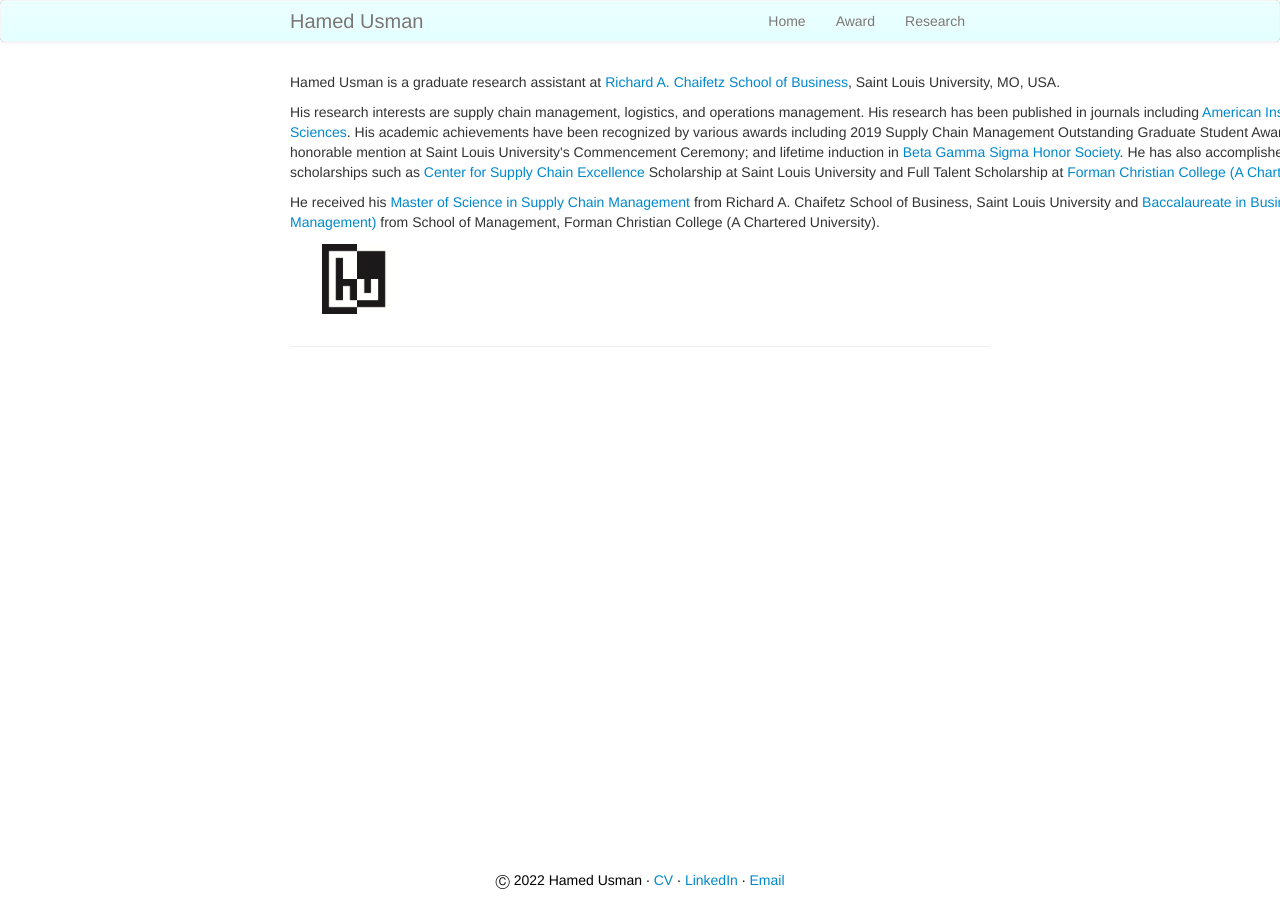
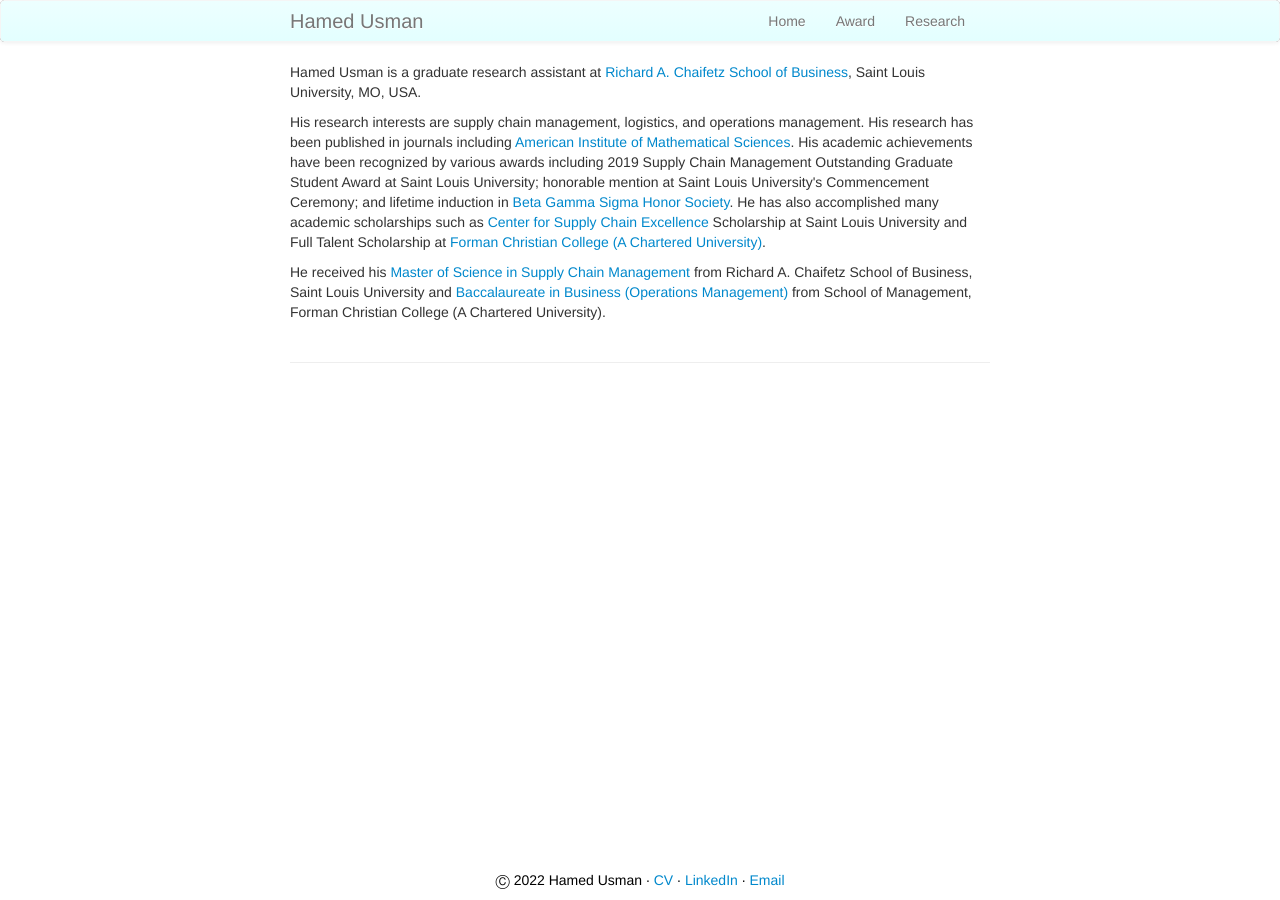
Before and after one commit to hamedusman/hamedusman.github.io, a Jekyll site: the page built from index.md, in a window 1280 px wide. Built offline with Jekyll 4.4.1, drawn with Linux system fonts in a browser that asks for light colours.

Commit message:
Update index.md

```diff
--- a/index.md
+++ b/index.md
@@ -4,25 +4,9 @@
 description: Hamed Usman is a graduate research assistant at Saint Louis University.
 keywords: operations management, supply chain management, logistics
 ---
-
-<div class="container">
-<h4><a name="hello"></a></h4>
-
-    <div class="row-fluid">
-        <div class="span0">
 <p>Hamed Usman is a graduate research assistant at <a href="https://www.slu.edu/business">Richard A. Chaifetz School of Business</a>, Saint Louis University, MO, USA.</p>
 <p>His research interests are supply chain management, logistics, and operations management. His research has been published in journals including <a href="https://www.aimsciences.org">American Institute of Mathematical Sciences</a>. His academic achievements have been recognized by various awards including 2019 Supply Chain Management Outstanding Graduate Student Award at Saint Louis University; honorable mention at Saint Louis University's Commencement Ceremony; and lifetime induction in <a href="https://www.betagammasigma.org">Beta Gamma Sigma Honor Society</a>. He has also accomplished many academic scholarships such as <a href="https://www.slu.edu/business/centers/supply-chain-excellence/index.php">Center for Supply Chain Excellence</a> Scholarship at Saint Louis University and Full Talent Scholarship at <a href="https://www.fccollege.edu.pk">Forman Christian College (A Chartered University)</a>.</p>
 <p>He received his <a href="https://www.slu.edu/business/graduate/supply-chain-management">Master of Science in Supply Chain Management</a> from Richard A. Chaifetz School of Business, Saint Louis University and <a href="https://www.fccollege.edu.pk/baccalaureate-in-business/">Baccalaureate in Business (Operations Management)</a> from School of Management, Forman Christian College (A Chartered University).</p>
-        </div>
-
-        <div class="span1">
-        <a href="../assets/headshot.jpg">
-            <img src="../assets/headshot.jpg"
-                  title="Hamed Usman" alt="Hamed Usman"/></a>
-        </div>
-    </div>
-</div>
-
 
 <div class="footer">
   <p>Ⓒ 2022 Hamed Usman ∙ <a href="{{ BASE_PATH }}/assets/CV.pdf">CV</a> ∙ <a href="https://linkedin.com/in/hamedusman">LinkedIn</a> ∙ <a href="mailto:hamedusman@live.com">Email</a></p>
```
